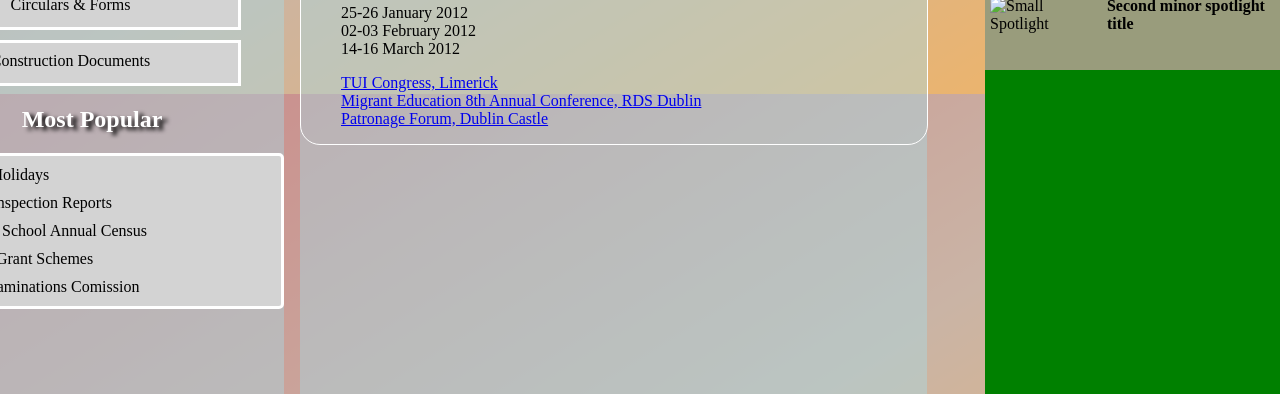
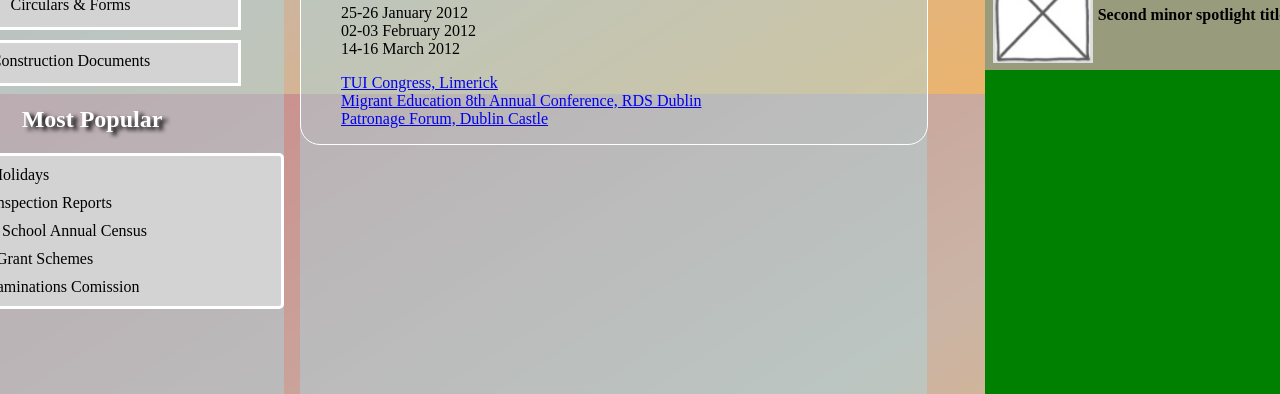
Before and after one commit to YtaloAzeredo/ytaloazeredo.github.io, a plain HTML site: page curso/capitulo2/p1.html in a window 1280 px wide. Shown: the part 706-1100 px from the top of the page. Drawn offline with Linux system fonts and the light colour scheme.

Commit message:
Update p1.html

```diff
--- a/curso/capitulo2/p1.html
+++ b/curso/capitulo2/p1.html
@@ -161,7 +161,7 @@
 
 			<section class="small-spotlight">
 				<figure>
-					<img src="/p1img3.png" alt="Small Spotlight" title="Small Spotlight" width="100" height="100">
+					<img src="/img/p1img3.png" alt="Small Spotlight" title="Small Spotlight" width="100" height="100">
 				</figure>
 
 				<h4>Second minor spotlight title</h4>
```
